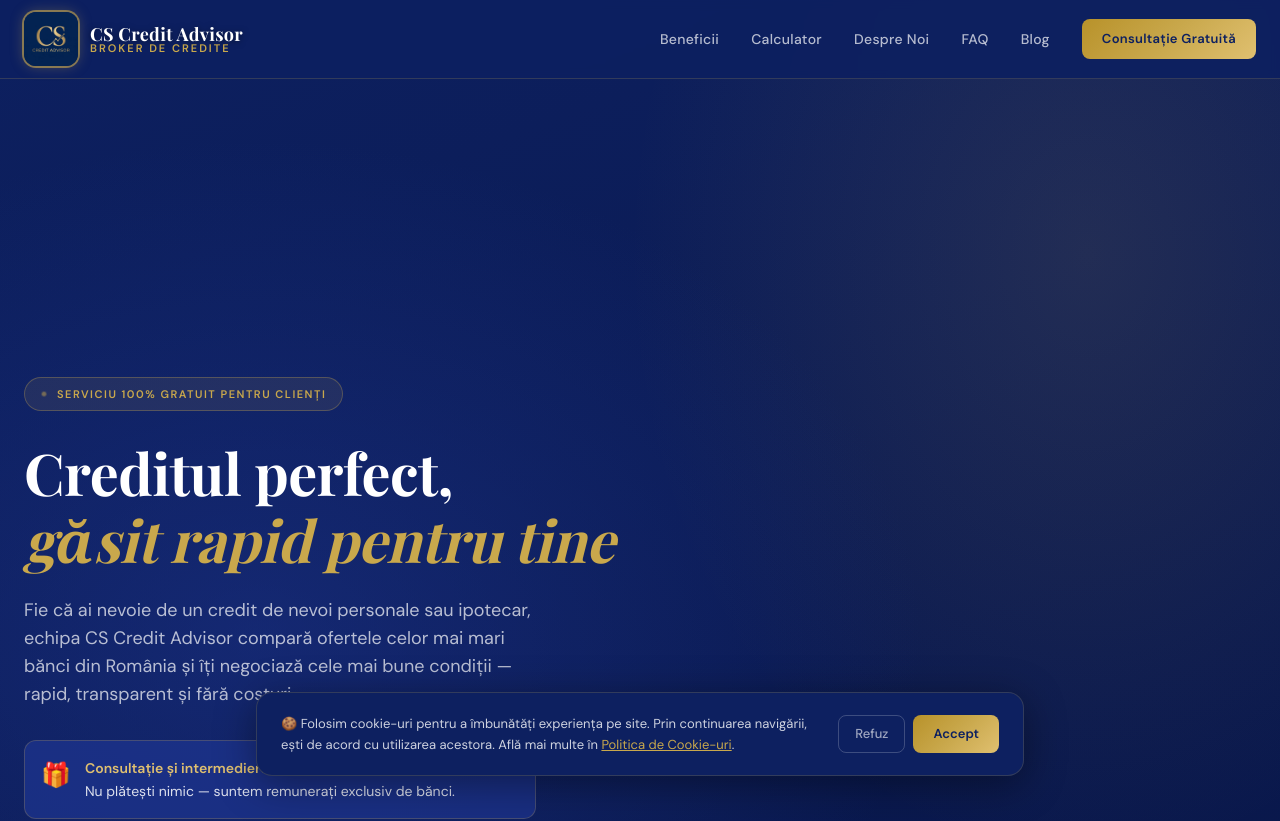
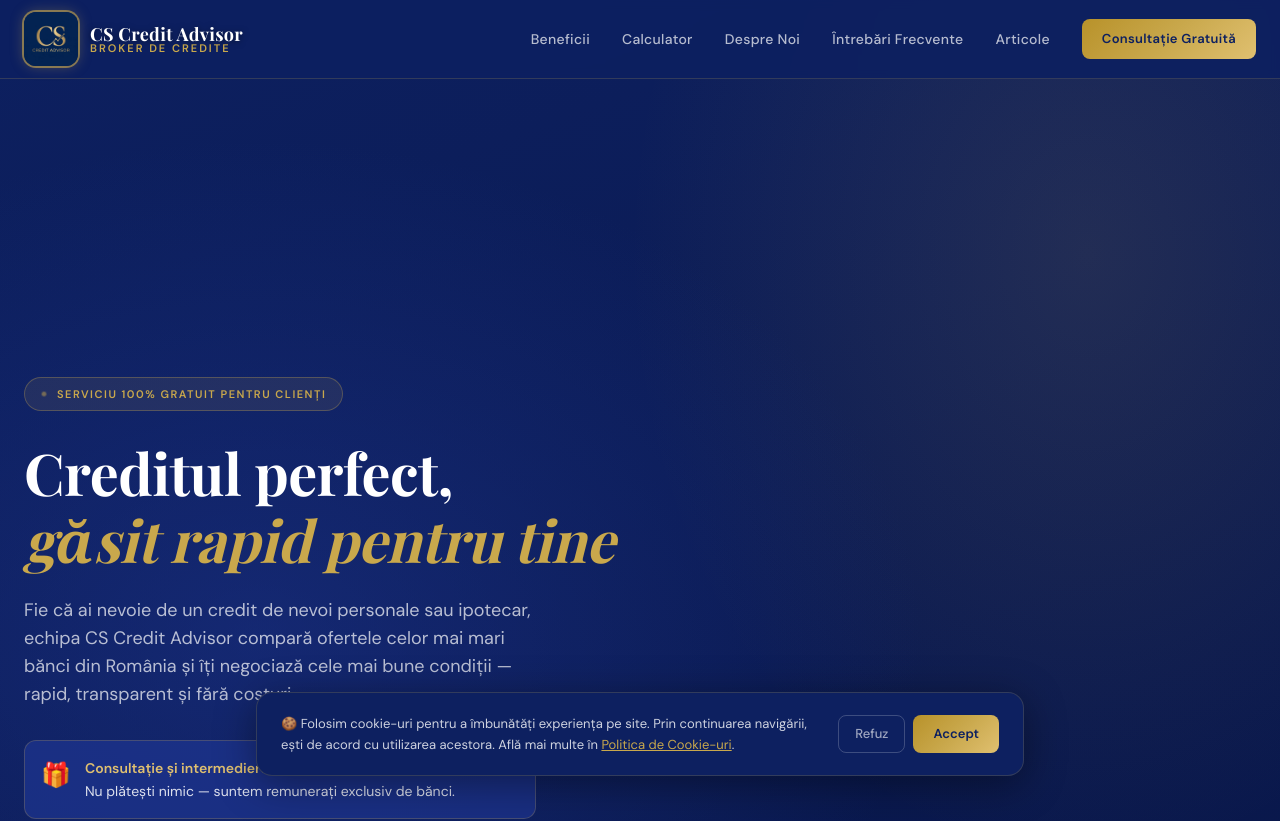
Before and after one commit to RazvanConstantin1/CS-Credit-Advisor, a Next.js app: page / in a window 1280 px wide. Shown: the top 821 px of the page. Built offline with nearby package versions, Linux system fonts and the light colour scheme; a web font is replaced by a local one.

Commit message:
header modificat

```diff
--- a/components/sections/Header.tsx
+++ b/components/sections/Header.tsx
@@ -9,8 +9,8 @@ const navLinks = [
   { href: "/#trust", label: "Beneficii" },
   { href: "/#calculator", label: "Calculator" },
   { href: "/#about", label: "Despre Noi" },
-  { href: "/#faq", label: "FAQ" },
-  { href: "/blog", label: "Blog" },
+  { href: "/#faq", label: "Întrebări Frecvente" },
+  { href: "/blog", label: "Articole" },
 ];
 
 export default function Header() {
```
